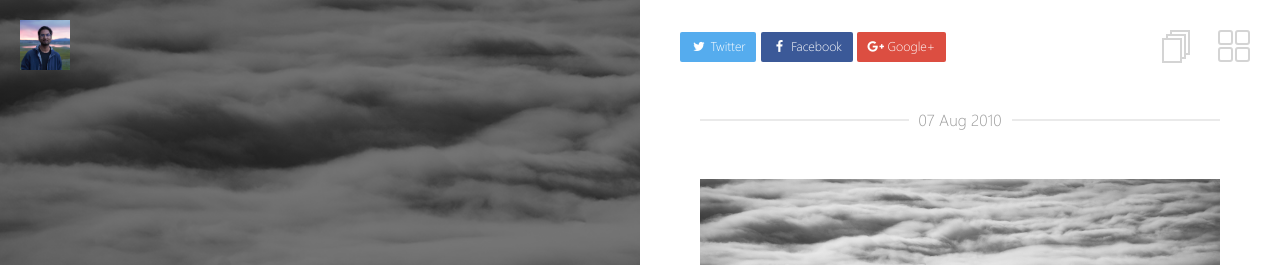
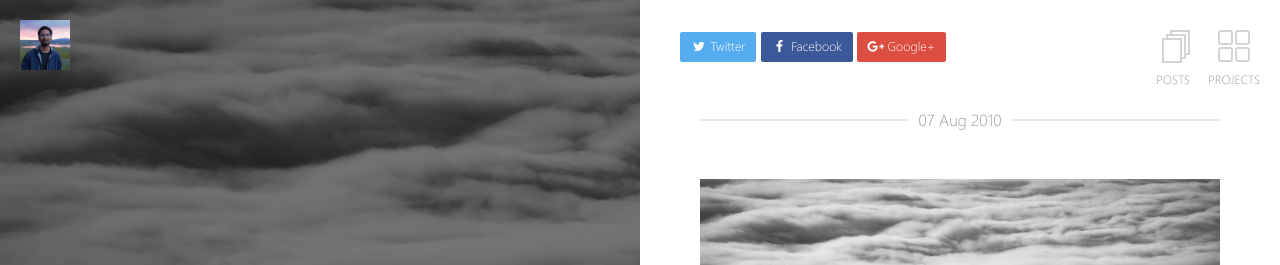
Before and after one commit to sumeet-bansal/sumeet-bansal.github.io, a Jekyll site: the page built from _posts/2010-08-07-post-image-caption.md, in a window 1280 px wide. Shown: the top 265 px of the page. Built offline with Jekyll 4.4.1, drawn with Linux system fonts in a browser that asks for light colours.

Commit message:
updated post layout to standardized right block navbar

```diff
--- a/_layouts/post.html
+++ b/_layouts/post.html
@@ -29,10 +29,12 @@ layout: compress
       <div class="share-buttons">
         {% include share.html %}
       </div>
-      <a href="../posts.html" title="posts" class="posts-menu-icon"></a>
-      <a title="projects" class="projects-menu-icon">
+      <a href="{{ site.url }}/posts" title="posts" class="posts-menu-icon"></a>
+      <span class="posts-link">POSTS</span>
+      <a title="project" class="projects-menu-icon">
         <span></span>
       </a>
+      <span class="projects-link">PROJECTS</span>
       <div class="inner-post content">
         <div class="date-highlight">{% if page.date %}{{ page.date | date: '%d %b %Y' }}{% else %}&#x2756;{% endif %}</div>
         {{ content }}
```
